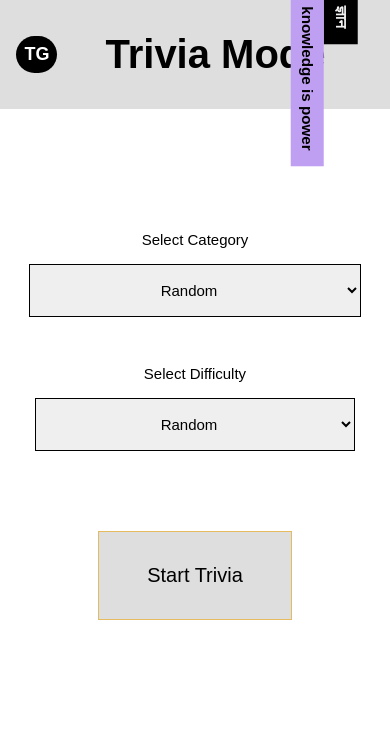
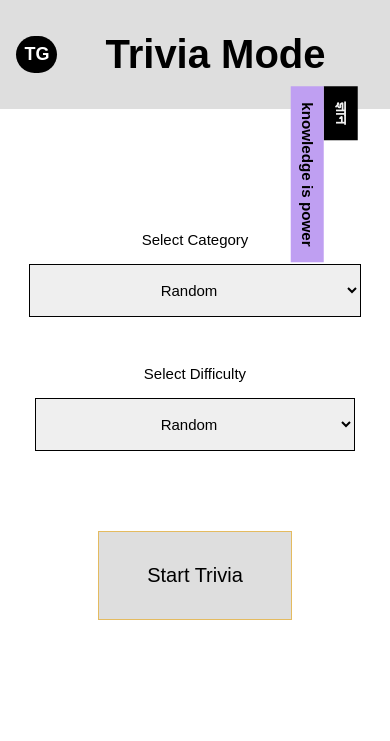
Before and after one commit to emmanex0121/Trivia-web-app, a Flask app: page /static/html/mode.html in a window 390 px wide. Shown: the top 741 px of the page. Run offline with Flask 3, Linux system fonts and the light colour scheme; some libraries are stand-ins or nearby versions; some web fonts are replaced.

Commit message:
Responsive design completed for all pages

```diff
--- a/static/css/styles.css
+++ b/static/css/styles.css
@@ -1359,7 +1359,7 @@ span:first-child {
     width: 60px;
   }
 
-  .text_top {
+  .container_right .text_top {
     top: -4rem;
   }
 
```
